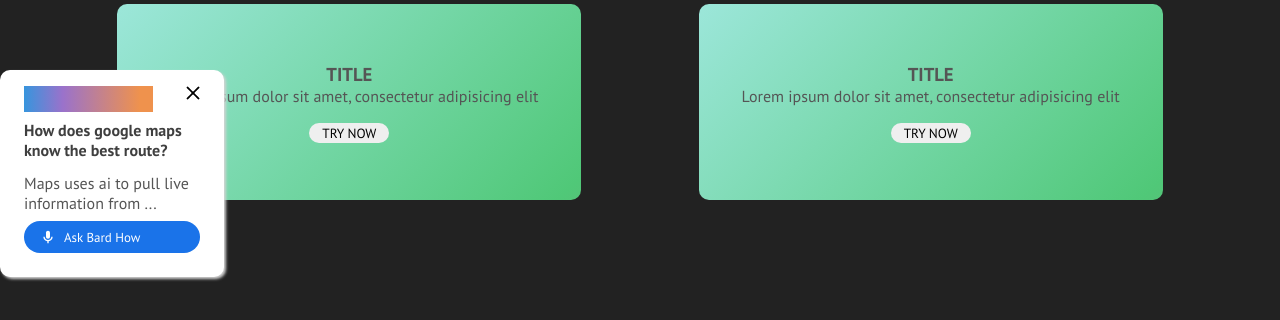
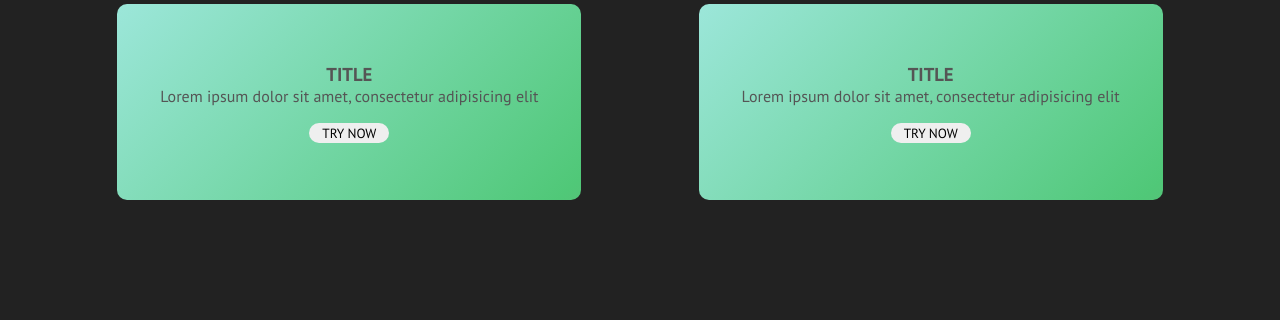
Before and after one commit to Corey-Chen-UXUI/industry-project-client, a React (Create React App) app: page / in a window 1280 px wide. Shown: the part 442-762 px from the top of the page. Built offline with nearby package versions, Linux system fonts and the light colour scheme.

Commit message:
small changes

```diff
--- a/src/Components/ToolTipModal/ToolTipModal.scss
+++ b/src/Components/ToolTipModal/ToolTipModal.scss
@@ -1,17 +1,12 @@
-.display-none {
-    display: none;
-}
 .tooltip {
-    margin-top: 10rem;
-    position: absolute;
-    z-index: 2;
     display: flex;
     flex-direction: column;
     padding: 1rem 1.5rem 1.5rem 1.5rem;
     width: 14rem;
     border-radius: 10px;
     background-color: #fff;
-    box-shadow: 2px 2px 3px lightgrey;
+    margin-left: 2rem;
+    box-shadow: 2px 2px 3px;
     box-sizing: border-box;
 
     &__top {
@@ -29,6 +24,8 @@
         background: -webkit-linear-gradient(to right, #3795dd 0%, #9a72cb 30%, #ef924d 90%);
         background: -moz-linear-gradient(to right, #3795dd 0%, #9a72cb 30%, #ef924d 90%);
         background: linear-gradient(to right, #3795dd 0%, #9a72cb 30%, #ef924d 90%);
+        -webkit-background-clip: text;
+        background-clip: text;
         -webkit-text-fill-color: transparent;
         margin-bottom: 0.5rem;
     }
--- a/src/Pages/Home/Home.jsx
+++ b/src/Pages/Home/Home.jsx
@@ -7,8 +7,8 @@ import ToolTipModal from "../../Components/ToolTipModal/ToolTipModal";
 const Home = () => {
     return (
         <div className="home">
-            <Hero /> <ToolTipModal />
-            <ModalBard /> <Card />
+            <Hero />
+            <Card />
         </div>
     );
 };
--- a/src/Pages/Navigation/Navigation.jsx
+++ b/src/Pages/Navigation/Navigation.jsx
@@ -6,18 +6,6 @@ import React, { useState, useEffect } from "react";
 import { Link } from "react-router-dom";
 
 const Navigation = () => {
-    const [openModal, setOpenModal] = useState(false);
-
-    const handleOpen = () => {
-        const timer = setTimeout(() => {
-            setOpenModal(true);
-        }, 2000);
-        return () => clearTimeout(timer);
-    };
-    useEffect(() => {
-        handleOpen();
-    }, []);
-
     return (
         <div className="navigation">
             <ModalBard />
```
